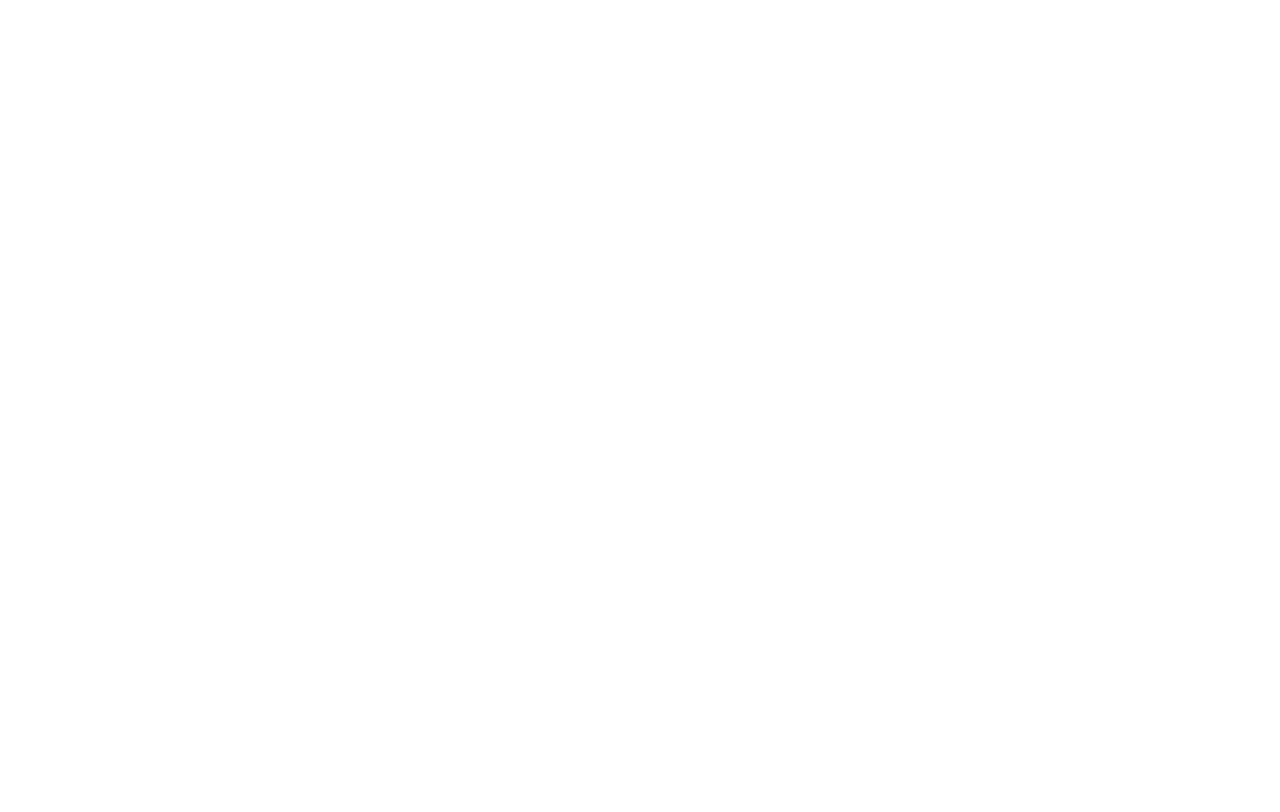
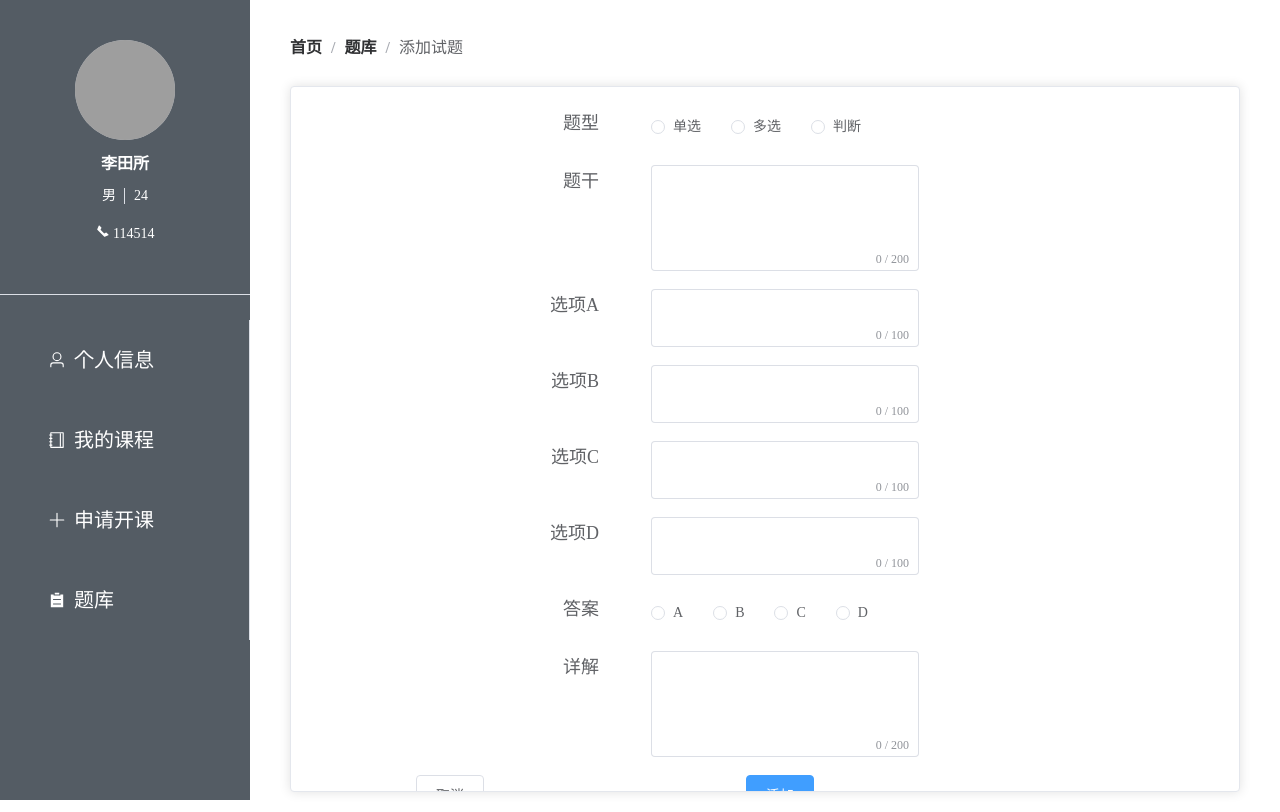
Before and after one commit to monikashimamura/front-end, a Vue app: page /teacher/addItem in a window 1280 px wide. Before the commit this address had no page. Built offline with nearby package versions, Linux system fonts and the light colour scheme; grey boxes are pictures that could not be loaded.

Commit message:
添加试题页面

```diff
--- a/src/router/index.js
+++ b/src/router/index.js
@@ -72,7 +72,12 @@
         {
           path: '/teacher/itembank',
           name: 'itembank',
-          component: () => import('../views/teacher/Itembank.vue')
+          component: () => import('../views/teacher/ItemBank.vue')
+        },
+        {
+          path: '/teacher/addItem',
+          name: 'addItem',
+          component: () => import('../views/teacher/AddItem.vue')
         }
       ]
     },
--- /dev/null
+++ b/src/views/teacher/AddItem.vue
@@ -0,0 +1,206 @@
+<script setup>
+
+import { reactive, onMounted } from 'vue';
+import axios from 'axios';
+import store from '@/store/store.js';
+import { UserFilled, Lock } from '@element-plus/icons-vue';
+import { useRouter } from 'vue-router';
+
+const router = useRouter();
+
+const bindData = reactive({
+	type: 1,
+	tid: store.user.uid,
+	stem: '',
+	a: '',
+	b: '',
+	c: '',
+	d: '',
+	answer: 1,
+	explanation: '',
+	multiCheck: []
+})
+
+const current_type = reactive(1)
+
+const onCancel = () => {
+	router.push('/teacher/itembank')
+}
+
+const onAddItem = () => {
+	// 如果是多选
+	if (bindData.type == 2) {
+		bindData.answer == 0
+		if (bindData.multiCheck.indexOf('A') > -1) {
+			bindData.answer += 8
+		}
+		if (bindData.multiCheck.indexOf('B') > -1) {
+			bindData.answer += 4
+		}
+		if (bindData.multiCheck.indexOf('C') > -1) {
+			bindData.answer += 2
+		}
+		if (bindData.multiCheck.indexOf('B') > -1) {
+			bindData.answer += 1
+		}
+	}
+
+	//如果是判断
+	if (bindData.type == 3) {
+		bindData.a = ''
+		bindData.b = ''
+		bindData.c = ''
+		bindData.d = ''
+	}
+
+	axios({
+		method: "post",
+		url: store.url + "/question/add",
+		headers: {
+			Authorization: store.token
+		},
+		data: {
+			tid: bindData.tid,
+			stem: bindData.stem,
+			a: bindData.a,
+			b: bindData.b,
+			c: bindData.c,
+			d: bindData.d,
+			answer: bindData.answer,
+			explanation: bindData.explanation,
+			type: bindData.type
+		},
+	}).then((res) => {
+		if (res.data.code == 200) {
+			console.log(res.data)
+			alert(res.data.message)
+			bindData.stem = ''
+			bindData.a = ''
+			bindData.b = ''
+			bindData.c = ''
+			bindData.d = ''
+			bindData.explanation = ''
+			bindData.multiCheck = []
+		} else {
+			//登录失败
+			alert(res.data.message);
+		}
+	});
+}
+
+
+
+
+
+</script>
+
+<template>
+	<div class="bread">
+		<el-breadcrumb separator="/">
+			<el-breadcrumb-item :to="{ path: '/teacher' }">首页</el-breadcrumb-item>
+			<el-breadcrumb-item :to="{ path: '/teacher/itembank' }">题库</el-breadcrumb-item>
+			<el-breadcrumb-item>添加试题</el-breadcrumb-item>
+		</el-breadcrumb>
+	</div>
+
+	<el-card class="main-card">
+		<el-form label-width="300px" :size="large">
+			<el-form-item label="题型">
+				<el-radio-group v-model="bindData.type" class="ml-4" size="large">
+					<el-radio label="1" size="large">单选</el-radio>
+					<el-radio label="2" size="large">多选</el-radio>
+					<el-radio label="3" size="large">判断</el-radio>
+				</el-radio-group>
+			</el-form-item>
+
+			<el-form-item label="题干">
+				<el-input v-model="bindData.stem" size="large" type="textarea" resize="none" rows="4" maxlength="200"
+					show-word-limit style="font-size: 16px;"></el-input>
+			</el-form-item>
+
+			<div class="select" v-if="bindData.type == 1 || bindData.type == 2">
+				<el-form-item label="选项A">
+					<el-input v-model="bindData.a" size="large" type="textarea" resize="none" rows="2" maxlength="100"
+						show-word-limit style="font-size: 16px;"></el-input>
+				</el-form-item>
+				<el-form-item label="选项B">
+					<el-input v-model="bindData.b" size="large" type="textarea" resize="none" rows="2" maxlength="100"
+						show-word-limit style="font-size: 16px;"></el-input>
+				</el-form-item>
+				<el-form-item label="选项C">
+					<el-input v-model="bindData.c" size="large" type="textarea" resize="none" rows="2" maxlength="100"
+						show-word-limit style="font-size: 16px;"></el-input>
+				</el-form-item>
+				<el-form-item label="选项D">
+					<el-input v-model="bindData.d" size="large" type="textarea" resize="none" rows="2" maxlength="100"
+						show-word-limit style="font-size: 16px;"></el-input>
+				</el-form-item>
+			</div>
+
+			<div class="singleSelect" v-if="bindData.type == 1">
+				<el-form-item label="答案">
+					<el-radio-group v-model="bindData.answer" class="ml-4" size="large">
+						<el-radio label="8" size="large">A</el-radio>
+						<el-radio label="4" size="large">B</el-radio>
+						<el-radio label="2" size="large">C</el-radio>
+						<el-radio label="1" size="large">D</el-radio>
+					</el-radio-group>
+				</el-form-item>
+			</div>
+
+			<div class="multiSelect" v-else-if="bindData.type == 2">
+				<el-form-item label="答案">
+					<el-checkbox-group v-model="bindData.multiCheck">
+						<el-checkbox label="A" />
+						<el-checkbox label="B" />
+						<el-checkbox label="C" />
+						<el-checkbox label="D" />
+					</el-checkbox-group>
+				</el-form-item>
+			</div>
+
+			<div class="judge" v-else-if="bindData.type == 3">
+				<el-form-item label="答案">
+					<el-radio-group v-model="bindData.answer" class="ml-4" size="large">
+						<el-radio label="8" size="large">对</el-radio>
+						<el-radio label="4" size="large">错</el-radio>
+					</el-radio-group>
+				</el-form-item>
+			</div>
+
+
+
+
+
+			<el-form-item label="详解">
+				<el-input v-model="bindData.explanation" size="large" type="textarea" resize="none" rows="4" maxlength="200"
+					show-word-limit style="font-size: 16px;"></el-input>
+			</el-form-item>
+
+			<el-button type="default" size="large" style="margin-right: 250px;" @click="onCancel">取消</el-button>
+
+			<el-button type="primary" size="large" @click="onAddItem">添加</el-button>
+
+
+		</el-form>
+	</el-card>
+</template>
+
+<style>
+@import "default.scss";
+@import "template.scss";
+
+.el-form {
+	margin-right: 300px;
+}
+
+.el-form-item__label {
+	font-size: 18px;
+	margin-right: 40px;
+}
+
+.main-card {
+	display: block;
+	text-align: center;
+}
+</style>
--- a/src/views/teacher/ItemBank.vue
+++ b/src/views/teacher/ItemBank.vue
@@ -6,6 +6,141 @@
 import { UserFilled, Lock } from '@element-plus/icons-vue';
 import { useRouter } from 'vue-router';
 
+const router = useRouter();
+
+const bindData = reactive({
+	// 查询条件
+	queryInfo: {
+		pageNum: 0,
+		pageSize: 10,
+		tid: -1,
+		query: ""
+	},
+	// 试题列表
+	itemList: [
+
+	],
+	// 总试题数
+	totalNum: 0,
+	myItem: false
+})
+
+onMounted(() => {
+	console.log('mounted!');
+	getPage()
+});
+
+const getPage = async () => {
+	if (bindData.myItem == true) {
+		bindData.queryInfo.tid == store.user.uid
+	}
+	else {
+		bindData.queryInfo.tid == -1
+	}
+
+	await axios(store.url + '/question/getPage', {
+		headers: {
+			Authorization: store.token
+		},
+		params: {
+			pageNum: bindData.queryInfo.pageNum,
+			pageSize: bindData.queryInfo.pageSize,
+			tid: bindData.queryInfo.tid,
+			query: bindData.queryInfo.query
+		}
+	}).then(
+		res => {
+			if (res.data.code == 200) {
+				console.log(res.data);
+				bindData.itemList = res.data.data.records
+				bindData.totalNum = res.data.data.total
+				console.log(bindData.itemList)
+				console.log(bindData.totalNum)
+			}
+			else {
+				alert(res.message)
+			}
+		}
+	)
+}
+
+const addItem = () => {
+	router.push('/teacher/addItem')
+}
+
+const handlehCurrentChange = (val) => {
+	bindData.queryInfo.pageNum = Math.ceil(val)
+	console.log(bindData.queryInfo.pageNum)
+
+	getPage()
+}
+
+const itemTypeChange = (row) => {
+	if (row.type == 1) {
+		return '单选题'
+	}
+	if (row.type == 2) {
+		return '多选题'
+	}
+	if (row.type == 3) {
+		return '判断题'
+	}
+}
+
+const itemAnswerChange =(row) => {
+	if (row.type == 1) {
+		if (row.answer == 8) {
+			return 'A'
+		}
+		if (row.answer == 4) {
+			return 'B'
+		}
+		if (row.answer == 2) {
+			return 'C'
+		}
+		if (row.answer == 1) {
+			return 'D'
+		}
+	}
+	if (row.type == 2) {
+		var answerInt = row.answer
+		console.log()
+		console.log("answerInt " + answerInt)
+		var answerStr = ''
+		var isA = Math.floor(answerInt / 8)
+		answerInt = answerInt % 8
+		var isB = Math.floor(answerInt / 4)
+		answerInt = answerInt % 4
+		var isC = Math.floor(answerInt / 2)
+		answerInt = answerInt % 2
+		var isD = Math.floor(answerInt / 1)
+		answerInt = answerInt % 1
+
+		if (isA == 1) {
+			answerStr += 'A'
+		}
+		if (isB == 1) {
+			answerStr += 'B'
+		}
+		if (isC == 1) {
+			answerStr += 'C'
+		}
+		if (isD == 1) {
+			answerStr += 'D'
+		}
+		console.log(isA + "" + isB + "" + isC + "" + isD)
+		console.log(answerStr)
+		return answerStr
+	}
+	if (row.type == 3) {
+		if (row.answer == 8) {
+			return '对'
+		}
+		if (row.answer == 4) {
+			return '错'
+		}
+	}
+}
 
 
 </script>
@@ -19,11 +154,70 @@
 	</div>
 
 	<el-card class="main-card">
-    <div v-for="o in 4" :key="o" class="text item">{{ 'List item ' + o }}</div>
+		<!-- 搜索区域 -->
+		<el-row :gutter="20">
+			<el-col :span="8">
+				<!-- 搜索与添加区域 -->
+				<el-input v-model="bindData.queryInfo.query" placeholder="请输入内容" size="large">
+					<template #append>
+						<el-icon>
+							<search />
+						</el-icon>
+					</template>
+				</el-input>
+			</el-col>
+			<el-col :span="2">
+				<el-button type="primary" size="large" @click="getPage">查找</el-button>
+			</el-col>
+
+			<el-col :span="4">
+				<el-checkbox v-model="bindData.myItem" label="我的题库" size="large" />
+			</el-col>
+
+			<el-col :span="2">
+				<el-button type="success" size="large" @click="addItem">添加试题</el-button>
+			</el-col>
+		</el-row>
+
+		<!-- 列表区域 -->
+		<el-table :data="bindData.itemList" border stripe size="large">
+			<el-table-column label="题号" prop="qid"></el-table-column>
+			<el-table-column label="类型" prop="type" :formatter="itemTypeChange"></el-table-column>
+			<el-table-column label="题干" prop="stem"></el-table-column>
+			<el-table-column label="选项1" prop="a"></el-table-column>
+			<el-table-column label="选项2" prop="b"></el-table-column>
+			<el-table-column label="选项3" prop="c"></el-table-column>
+			<el-table-column label="选项4" prop="d"></el-table-column>
+			<el-table-column label="正确答案" prop="answer" :formatter="itemAnswerChange"></el-table-column>
+			<el-table-column label="答案解析" prop="explanation"></el-table-column>
+
+		</el-table>
+
+		<div class="pagination">
+
+			<el-pagination @current-change="handlehCurrentChange" :page-size="bindData.queryInfo.pageSize" :current-page="bindData.queryInfo.pageNum" layout="prev, pager, next" :total="bindData.totalNum" size="large"/>
+		</div>
 	</el-card>
 </template>
 
 <style>
 @import "default.scss";
 @import "template.scss";
+
+.el-table {
+	margin-top: 40px;
+}
+
+.pagination {
+	display: block;
+	text-align: center;
+}
+
+.el-pagination {
+	position: fixed;
+	bottom: 100px;
+	width: 400px;
+	margin-left: 600px;
+	margin-right: 600px;
+}
 </style>
```
Lines whose indentation alone changed are shown as unchanged.
